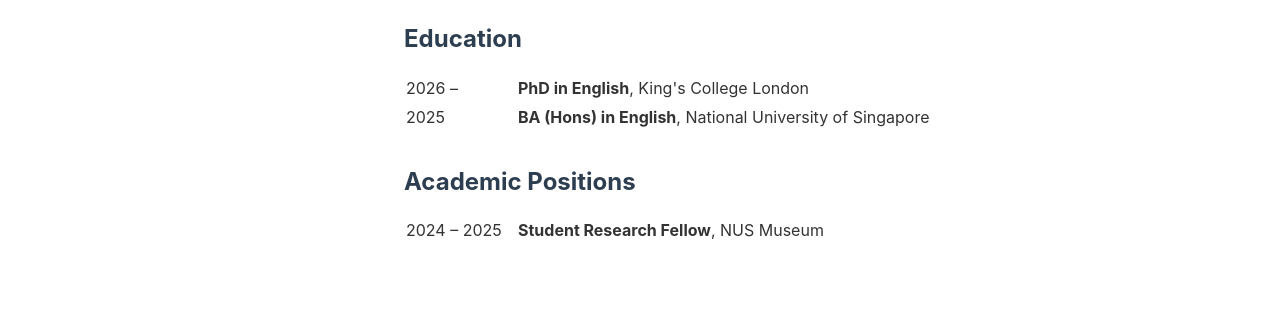
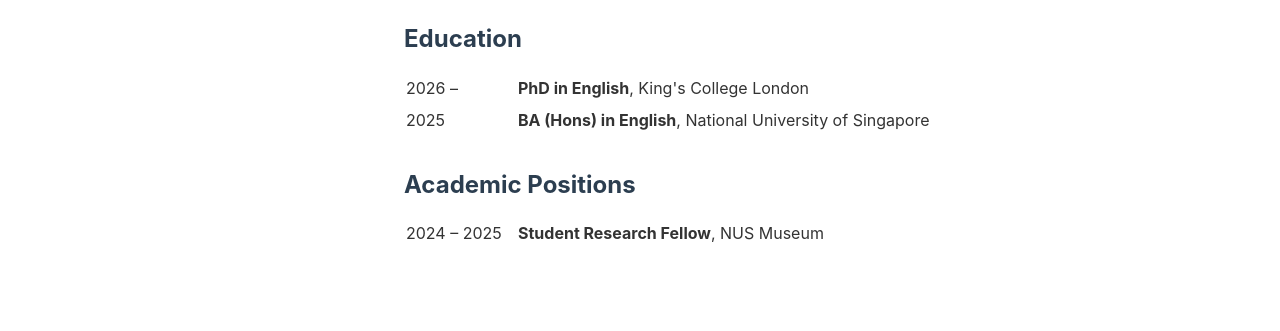
Before and after one commit to r-boey/r-boey.github.io, a Jekyll site: the page built from index.md, in a window 1280 px wide. Shown: the part 515-846 px from the top of the page. Built offline with Jekyll 4.4.1, drawn with Linux system fonts in a browser that asks for light colours.

Commit message:
Update index.md

```diff
--- a/index.md
+++ b/index.md
@@ -99,13 +99,8 @@ title:
           </td>
         </tr>
         <tr>
-          <td width="110" valign="top"> </td>
-          <td valign="top">
-          </td>
-        </tr>
-        <tr>
-          <td valign="top">2025</td>
-          <td valign="top">
+          <td valign="top" style="padding-top: 5px;">2025</td>
+          <td valign="top" style="padding-top: 5px;">
             <strong> BA (Hons) in English</strong>, National University of Singapore
           </td>
         </tr>
```
